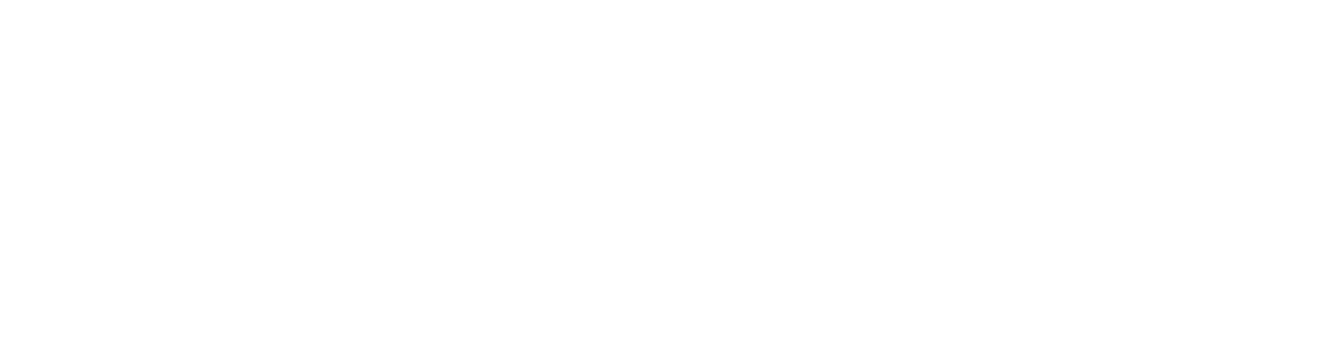
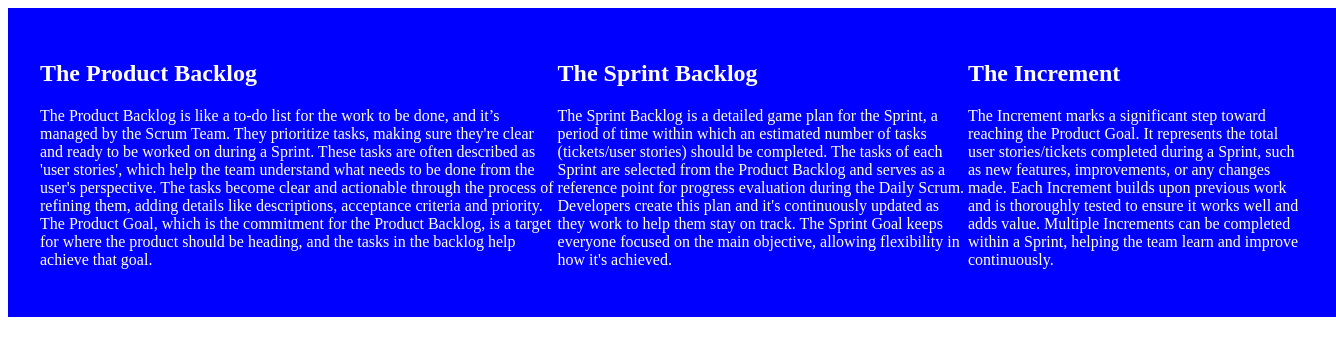
Before and after one commit to Wilma-Norman/Scrum-Project-assignment, a React (Vite) app: page /artifacts in a window 1280 px wide. Shown: the top 356 px of the page, 1336 px wide, since content can reach past the window. Built offline with nearby package versions, Linux system fonts and the light colour scheme.

Commit message:
added Card and Three Column and test data.js which needs to be removed later

```diff
--- /dev/null
+++ b/src/Components/Artifacts/Card/index.jsx
@@ -0,0 +1,11 @@
+import styles from './Card.module.css'
+
+const Card = ({title, text}) => {
+    return (
+        <div>
+            <h2>{title}</h2>
+            <p>{text}</p>
+        </div>
+    )
+}
+export default Card
--- /dev/null
+++ b/src/Components/Artifacts/ThreeColumn/ThreeColumn.module.css
@@ -0,0 +1,9 @@
+.threeColumnContainer {
+    display: flex;
+    width: 100%;
+    justify-content: space-evenly;
+    background-color: blue;
+    color: white;
+    padding: 32px;
+    flex: 0 0 calc(33% - 16px)
+}
--- /dev/null
+++ b/src/Components/Artifacts/ThreeColumn/index.jsx
@@ -0,0 +1,16 @@
+import styles from './ThreeColumn.module.css'
+import { Artifacts } from '../../../data/data'
+import Card from '../Card'
+
+
+const ThreeColumn = () => {
+    return (
+        <div className={styles.threeColumnContainer}>
+            <Card title="The Product Backlog" text={Artifacts.productBacklogText}/>
+            <Card title="The Sprint Backlog" text={Artifacts.sprintBacklogText}/>
+            <Card title="The Increment" text={Artifacts.incrementText}/>
+        </div>
+
+    )
+}
+export default ThreeColumn
--- a/src/Pages/Artifacts/index.jsx
+++ b/src/Pages/Artifacts/index.jsx
@@ -1,7 +1,9 @@
+import ThreeColumn from "../../Components/Artifacts/ThreeColumn"
+
 const Artifacts = () => {
     return(
         <>
-
+        <ThreeColumn/>
         </>
     )
 }
--- /dev/null
+++ b/src/data/data.js
@@ -0,0 +1,18 @@
+export const Artifacts = {
+    heroTitle: "The Three Artifacts",
+    whatText: "The Scrum team produces three artifacts: Product Backlog, Sprint Backlog, Increment",
+    whatTextTwo:"Each artifact holds a commitment aimed at enhancing transparency and focus, serving as a benchmark for measuring progress:",
+    bulletOne: "The Product Backlog is anchored by the Product Goal.",
+    bulletTwo: "The Sprint Backlog is guided by the Sprint Goal.",
+    bulletThree: "The Increment adheres to the Definition of Done.",
+    whatTextThree: "These commitments are in place to uphold empiricism and the Scrum values for both the Scrum Team and their stakeholders.",
+    productBacklogText: "The Product Backlog is like a to-do list for the work to be done, and it’s managed by the Scrum Team. They prioritize tasks, making sure they're clear and ready to be worked on during a Sprint. These tasks are often described as 'user stories', which help the team understand what needs to be done from the user's perspective. The tasks become clear and actionable through the process of refining them, adding details like descriptions, acceptance criteria and priority. The Product Goal, which is the commitment for the Product Backlog, is a target for where the product should be heading, and the tasks in the backlog help achieve that goal.",
+    sprintBacklogText:"The Sprint Backlog is a detailed game plan for the Sprint, a period of time within which an estimated number of tasks (tickets/user stories) should be completed. The tasks of each Sprint are selected from the Product Backlog and serves as a reference point for progress evaluation during the Daily Scrum. Developers create this plan and it's continuously updated as they work to help them stay on track. The Sprint Goal keeps everyone focused on the main objective, allowing flexibility in how it's achieved.",
+    incrementText: "The Increment marks a significant step toward reaching the Product Goal. It represents the total user stories/tickets completed during a Sprint, such as new features, improvements, or any changes made. Each Increment builds upon previous work and is thoroughly tested to ensure it works well and adds value. Multiple Increments can be completed within a Sprint, helping the team learn and improve continuously.",
+    DODText: "The Definition of Done plays a crucial role in maintaining transparency and quality within the Increment. It must be followed by all team members. It sets clear criteria for what constitutes completed work, ensuring a shared understanding among the team. If a Product Backlog item fails to meet these criteria, it cannot be released or showcased at the Sprint Review at the end of a Sprint. Instead, it's returned to the Product Backlog for further refinement and potential inclusion in future Sprints.",
+    sprintReviewText: "At the Sprint Review, the Increment is demonstrated and evaluated against the Sprint Goal, providing stakeholders with visibility into the progress made and gathering feedback for further refinement. This collaborative process ensures alignment with customer needs and enables iterative improvement of the product.",
+    importanceOfArtifactsText: "The state of the three artifacts determine the future trajectory of the work as decisions are made based on them. It is important that all the work is conducted in a transparent way, meaning that every member of the team has access to the latest updates and information regarding the product backlog, Sprint backlog, and increment. Transparency ensures that everyone is on the same page, allowing for better collaboration, decision-making, and alignment with project goals. Without transparency, misunderstandings and miscommunications can arise, leading to delays, rework, and ultimately, a compromised product or project outcome.",
+    heroImgSource: "/Images/bluefront.jpg",
+    scrumAllPartsImgSource: "/Images/scrum.jpg",
+    teamCelebratingImgSource: "/Images/celebrating2.jpg"
+}
```
Also changed, not shown: src/Components/Artifacts/Card/Card.module.css (added).
